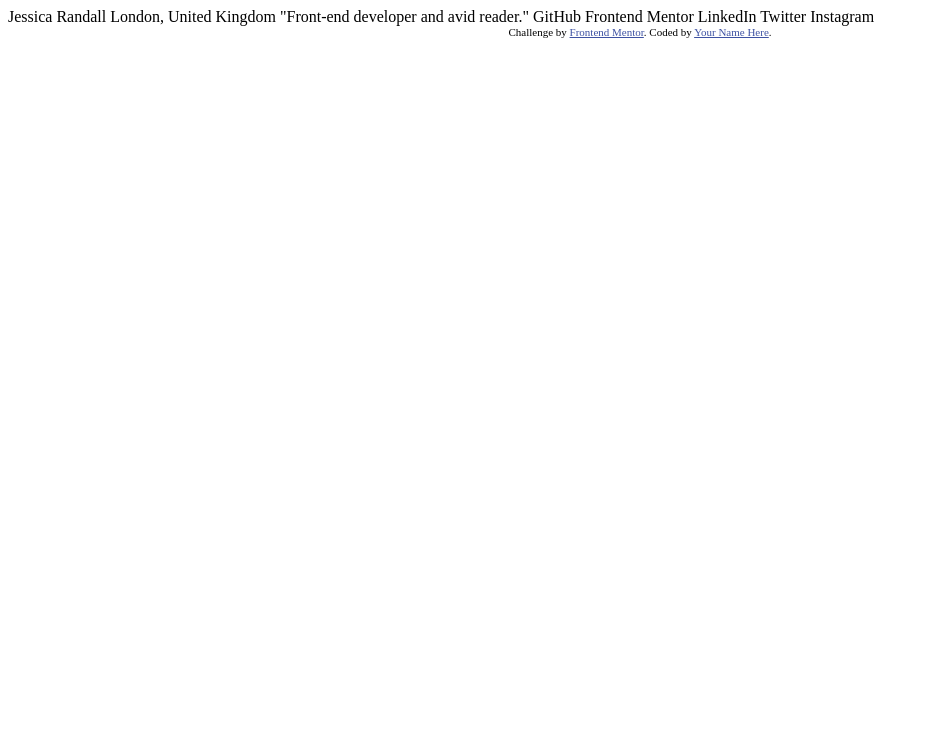
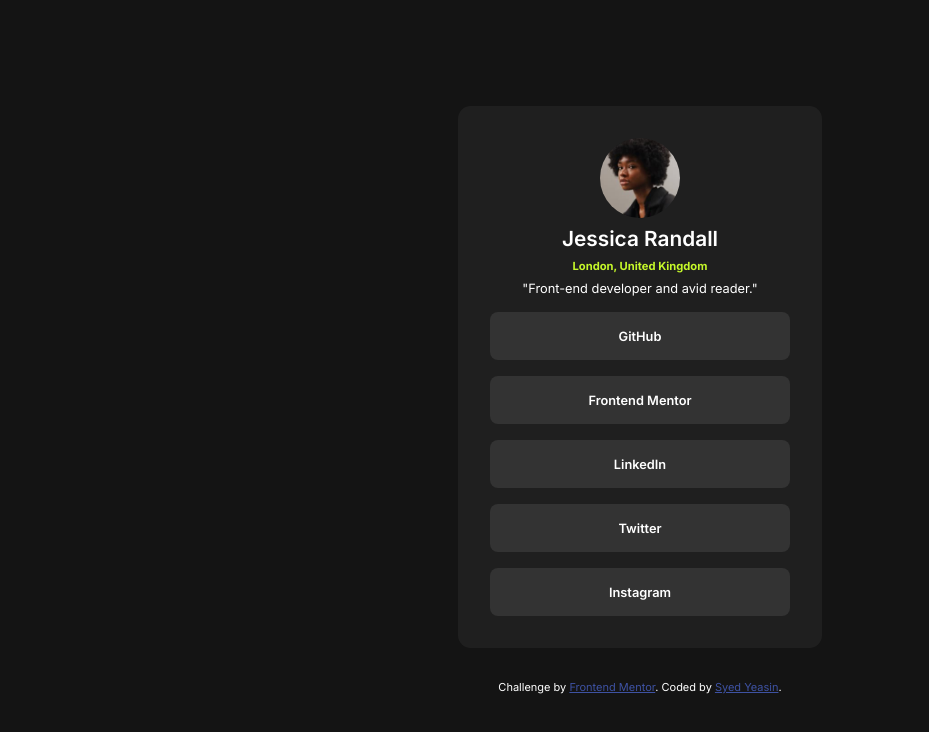
Before and after one commit to SyedYeasin-Coder/Social-links-profile, a plain HTML site: page index.html in a window 1280 px wide. Shown: the whole page, without its empty margins (0-929 px from the left). Drawn offline with Linux system fonts and the light colour scheme.

Commit message:
Completed Challenge

```diff
--- a/index.html
+++ b/index.html
@@ -13,22 +13,30 @@
     .attribution { font-size: 11px; text-align: center; }
     .attribution a { color: hsl(228, 45%, 44%); }
   </style>
+  <link rel="stylesheet" href="style.css">
 </head>
 <body>
+  <main class="profile">
+    <div class="top-content">
+      <img src="./assets/images/avatar-jessica.jpeg" alt="">
+      <h3>Jessica Randall</h3>
+      <p class="loc">London, United Kingdom</p>
+      <p>"Front-end developer and avid reader."</p>
+    </div>
+    <div class="bottom-container">
+      <ul>
+        <li>GitHub</li>
+        <li>Frontend Mentor</li>
+        <li>LinkedIn</li>
+        <li>Twitter</li>
+        <li>Instagram</li>
+      </ul>
+    </div>
+  </main>
 
-  Jessica Randall
-  London, United Kingdom
-  "Front-end developer and avid reader."
-
-  GitHub
-  Frontend Mentor
-  LinkedIn
-  Twitter
-  Instagram
-
-  <div class="attribution">
+  <footer class="attribution">
     Challenge by <a href="https://www.frontendmentor.io?ref=challenge" target="_blank">Frontend Mentor</a>.
-    Coded by <a href="#">Your Name Here</a>.
-  </div>
+    Coded by <a href="#">Syed Yeasin</a>.
+  </footer>
 </body>
 </html>
--- /dev/null
+++ b/style.css
@@ -0,0 +1,85 @@
+@import url('https://fonts.googleapis.com/css2?family=Inter:ital,opsz,wght@0,14..32,100..900;1,14..32,100..900&display=swap');
+
+* {
+    margin    : 0;
+    padding   : 0;
+    box-sizing: border-box;
+}
+
+body {
+    min-height         : 100vh;
+    display            : flex;
+    justify-content    : center;
+    align-items        : center;
+    flex-direction     : column;
+    color              : hsl(0, 0%, 100%);
+    background-color   : hsl(0, 0%, 8%);
+    font-size          : 0.8rem;
+    font-family        : "Inter", serif;
+    font-optical-sizing: auto;
+    font-style         : normal;
+    gap                : 2rem;
+}
+
+h3 {
+    font-size  : 1.3rem;
+    font-weight: 600;
+}
+
+ul,
+li {
+    all: unset;
+}
+
+.profile {
+    background-color: hsl(0, 0%, 12%);
+    max-width       : 380px;
+    display         : flex;
+    flex-direction  : column;
+    align-items     : center;
+    padding         : 2rem;
+    border-radius   : 0.8rem;
+}
+
+.top-content .loc {
+    font-weight: 700;
+    color      : hsl(75, 94%, 57%);
+    font-size  : 0.7rem;
+}
+
+.top-content img {
+    width        : 80px;
+    border-radius: 2.5rem;
+}
+
+.top-content {
+    display       : flex;
+    flex-direction: column;
+    align-items   : center;
+    gap           : 0.5rem;
+    margin-bottom : 1rem;
+}
+
+.bottom-container ul {
+    display       : flex;
+    align-content : center;
+    align-items   : center;
+    flex-direction: column;
+    gap           : 1rem;
+    font-weight   : 600;
+}
+
+.bottom-container ul li {
+    width           : 300px;
+    height          : 3rem;
+    display         : flex;
+    justify-content : center;
+    align-items     : center;
+    background-color: hsl(0, 0%, 20%);
+    border-radius   : 0.5rem;
+}
+
+.bottom-container ul li:hover{
+    background-color: hsl(75, 94%, 57%);
+    color: black;
+}
```
